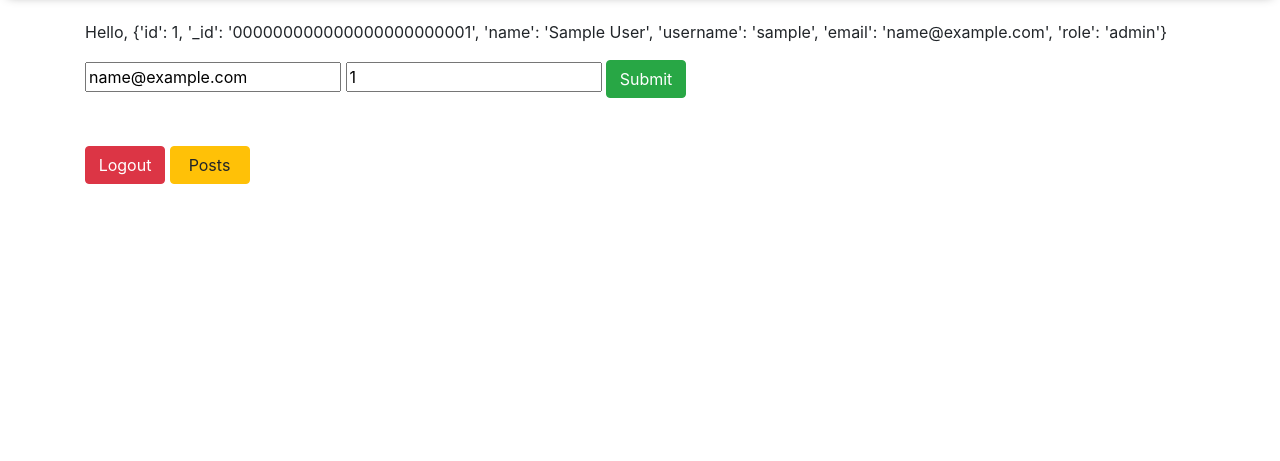
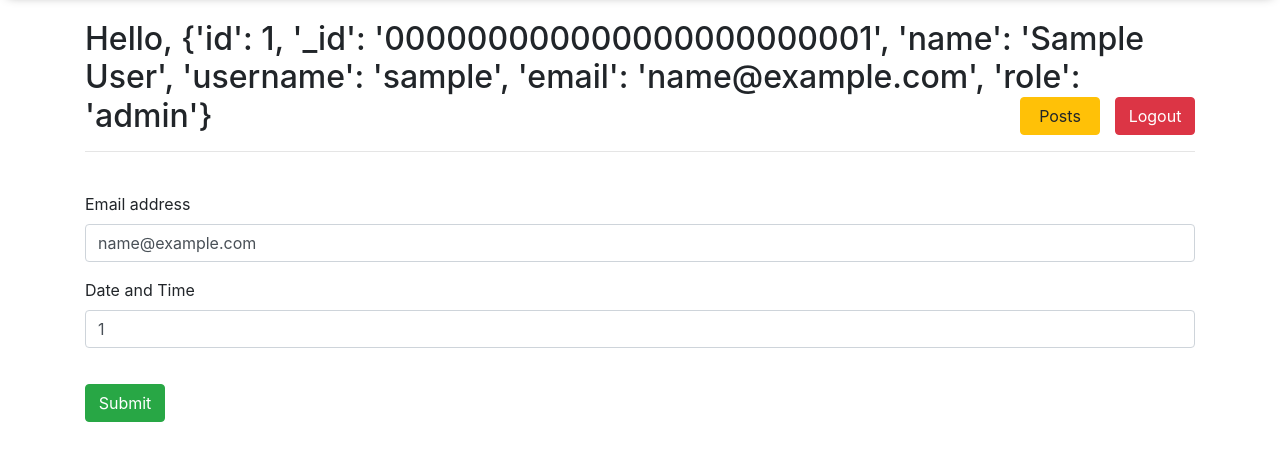
Before and after one commit to Ronik22/Blog_App, a Flask app: page /user in a window 1280 px wide. Shown: the part 55-516 px from the top of the page. Run offline with Flask 2, Linux system fonts and the light colour scheme; the visitor is signed in with stand-in values (Sample User, id 1).

Commit message:
Files Updated

```diff
--- a/templates/login.html
+++ b/templates/login.html
@@ -19,9 +19,9 @@
 
 <form action="#" method="post" class="form1">
     <p>Name:</p>
-    <p><input type="text" name="nm" placeholder="Enter your username..."></p>
+    <p><input type="text" name="nm" class="form-control" placeholder="Enter your username..."></p>
     <p>Password:</p>
-    <p><input type="password" name="pwd" placeholder="Enter your password..."></p>
+    <p><input type="password" class="form-control" name="pwd" placeholder="Enter your password..."></p>
     <p><input class="btn btn-success" type="submit" value="Submit"></p>
 </form>
 <a href="/register">Register Instead</a>
--- a/templates/register.html
+++ b/templates/register.html
@@ -19,9 +19,9 @@
 
 <form action="#" method="post" class="form1">
     <p>Name:</p>
-    <p><input type="text" name="nm" placeholder="Enter your username..."></p>
+    <p><input type="text" name="nm" class="form-control" placeholder="Enter your username..."></p>
     <p>Password:</p>
-    <p><input type="password" name="pwd" placeholder="Enter your password..."></p>
+    <p><input type="password" class="form-control" name="pwd" placeholder="Enter your password..."></p>
     <p><input class="btn btn-success" type="submit" value="Submit"></p>
 </form>
 <a href="/login">Login Instead</a>
--- a/templates/user.html
+++ b/templates/user.html
@@ -9,19 +9,34 @@
 {% with messages = get_flashed_messages() %}
     {% if messages %}
         {% for msg in messages %}
-            <p class="alert alert-info">{{msg}}</p>
+            <div class="alert alert-info alert-dismissible">
+                <a href="#" class="close" data-dismiss="alert" aria-label="close">&times;</a>
+                {{msg}}
+            </div>
         {% endfor %}
     {% endif %}
 {% endwith %}
 
 <form action="#" method="POST" class="form1">
-    <p>Hello, {{name}}</p>
-    <input type="email" name="email" placeholder="Enter Email" value="{{email if email}}"/>
-    <input type="datetime" name="datetime" placeholder="Enter Date and Time" value="{{datetime if datetime}}"/>
-    <input class="btn btn-success" type="submit" value="Submit">
+    <div>
+        <h2 style="display: inline;">Hello, {{name}}</h2>
+        <a style="display: inline; width: 80px; margin-left: 15px;" class="btn btn-danger float-right" href="/logout">Logout</a>
+        <a style="display: inline; width: 80px; margin-left: 15px;" class="btn btn-warning float-right" href="/posts">Posts</a>
+    </div>
+    <hr><br>
+    <div class="form-group">
+        <label>Email address</label>
+        <input type="email" class="form-control" name="email" placeholder="Enter Email" value="{{email if email}}"/>
+    </div>
+    <div class="form-group">
+        <label>Date and Time</label>
+        <input class="form-control" type="datetime" name="datetime" placeholder="Enter Date and Time" value="{{datetime if datetime}}"/>
+    </div>
+    <input class="btn btn-success" type="submit" value="Submit" style="margin-top: 20px;">
 </form>
+
+
 <br><br>
-<a class="btn btn-danger" href="/logout">Logout</a>
-<a class="btn btn-warning" href="/posts">Posts</a>
+
 
 {% endblock %}
```
Also changed, not shown: templates/posts.html (+11 -0 lines).
